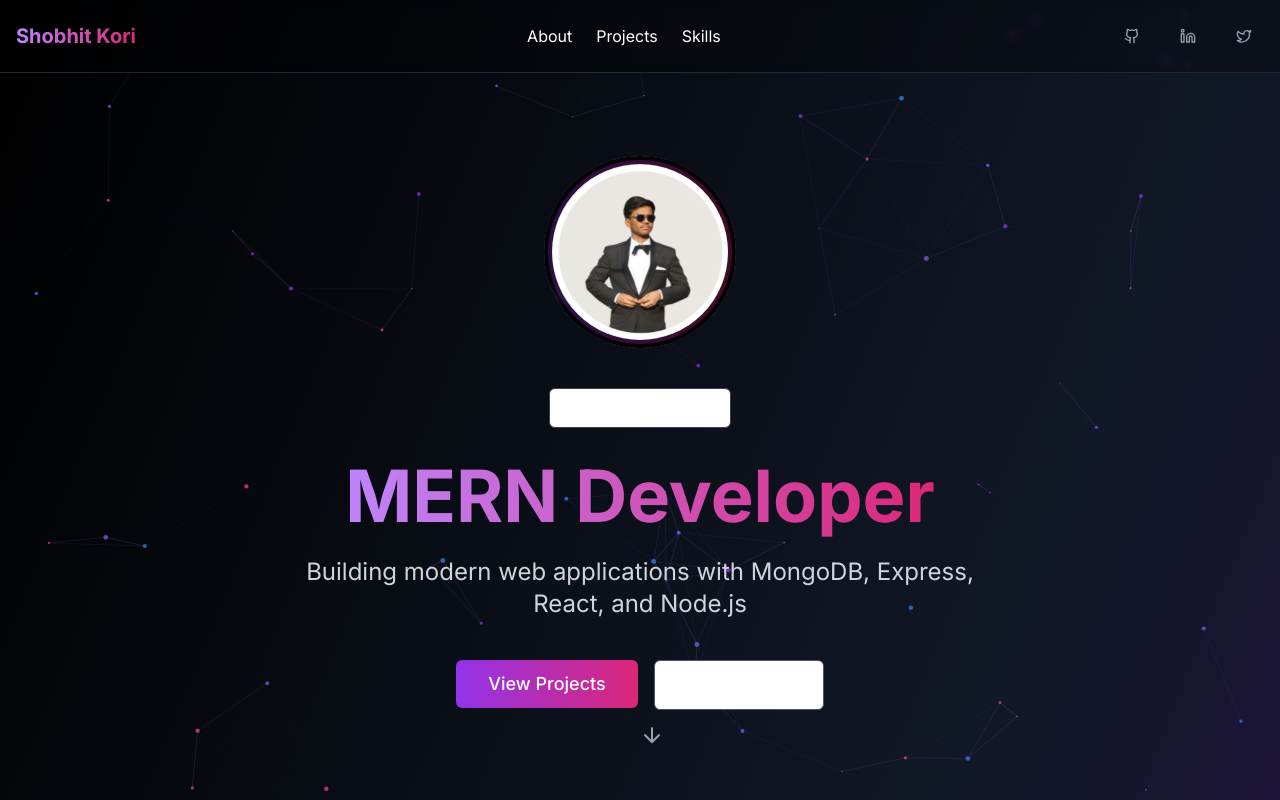
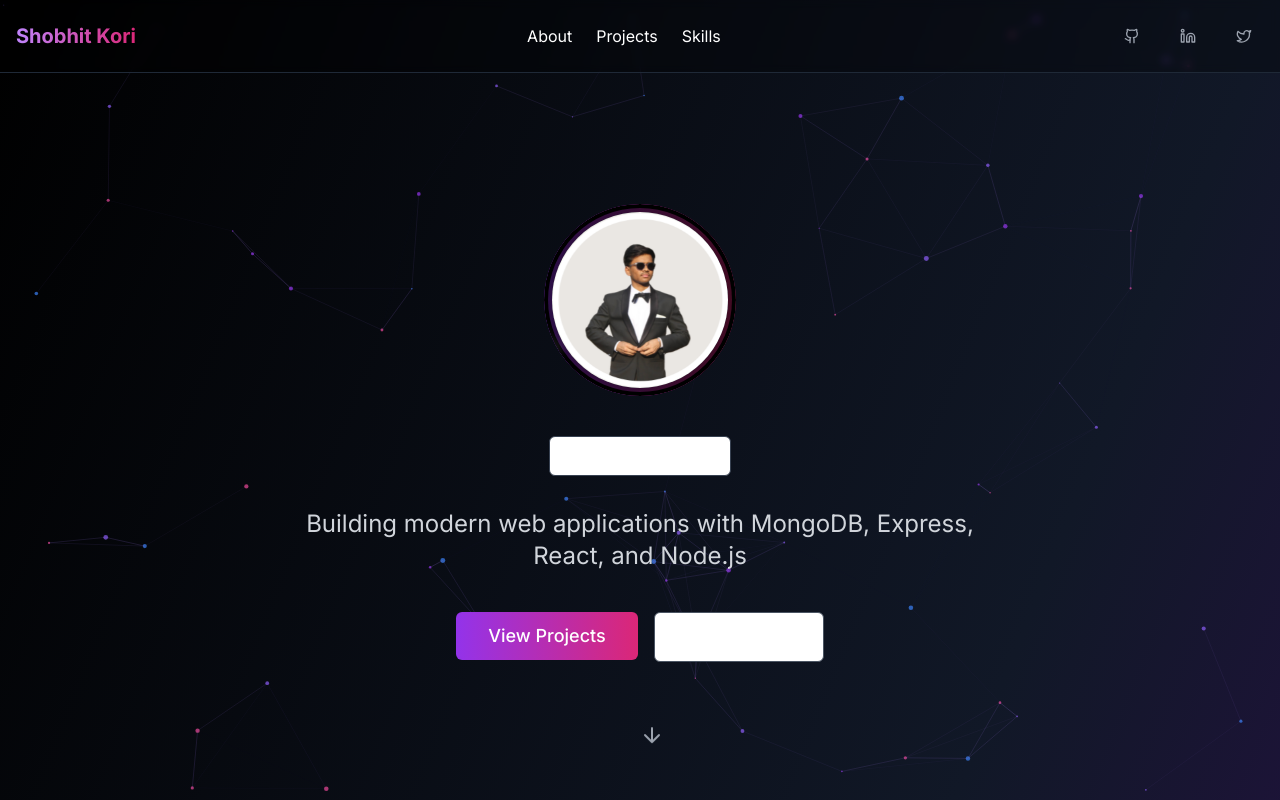
Before and after one commit to ShobhitKori/portfolio, a Next.js app: page / in a window 1280 px wide. Shown: the top 800 px of the page. Built offline with nearby package versions, Linux system fonts and the light colour scheme.

Commit message:
Update page.tsx

```diff
--- a/app/page.tsx
+++ b/app/page.tsx
@@ -135,7 +135,7 @@ export default function Home() {
           <h1 className="text-5xl md:text-7xl font-bold mb-6">
             {/*<span className="block">Full Stack</span>*/}
             <span className="text-transparent bg-clip-text bg-gradient-to-r from-purple-400 to-pink-600">
-              MERN Developer
+              {/*MERN Developer*/}
             </span>
           </h1>
           <p className="text-xl md:text-2xl text-gray-300 mb-10 max-w-2xl mx-auto">
```
